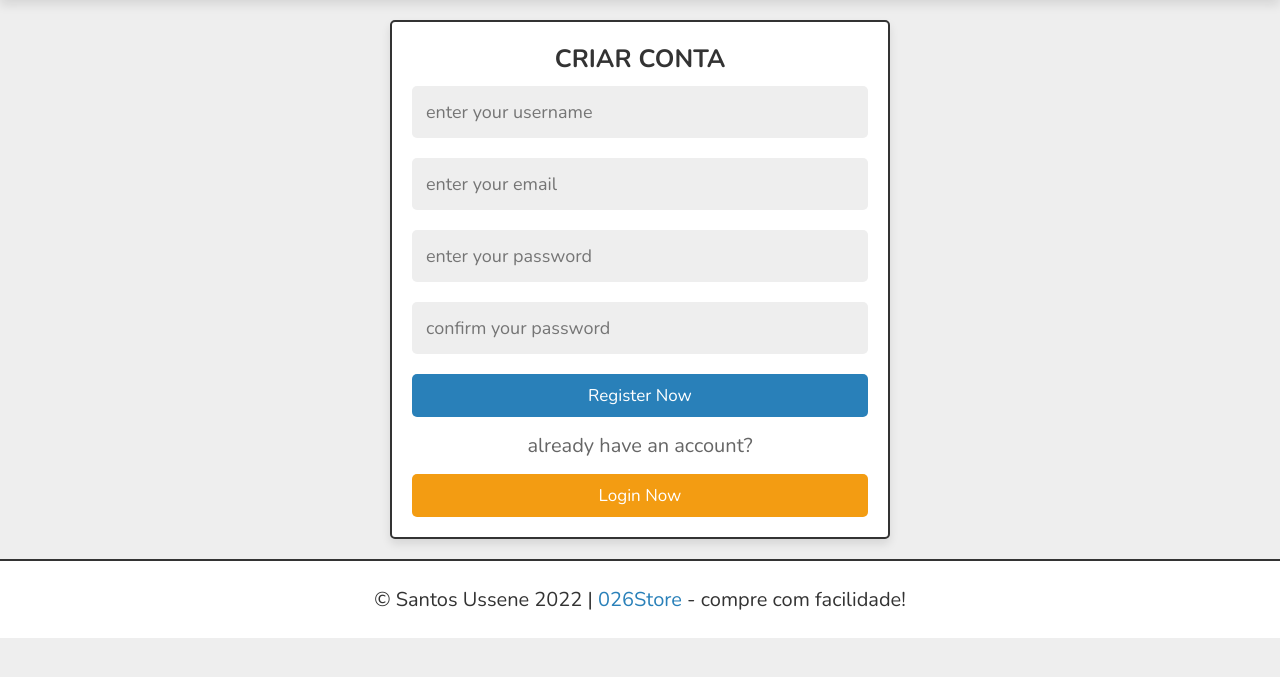
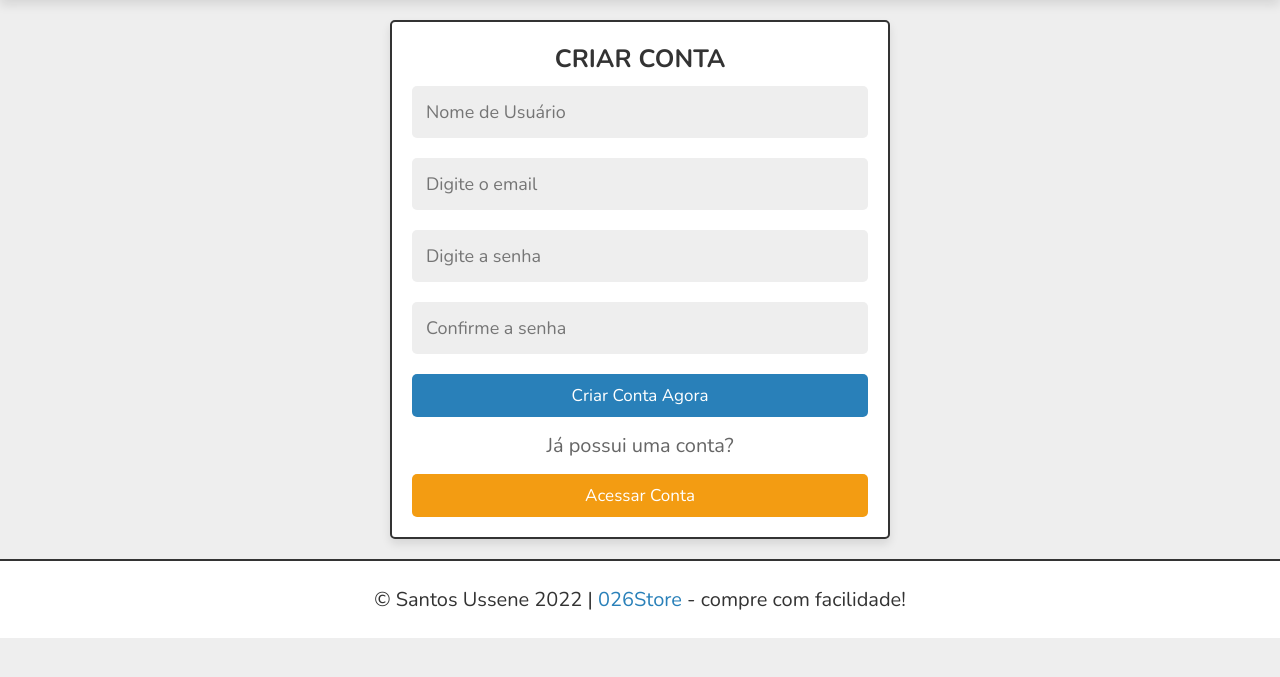
Before and after one commit to ussene026/026store, a PHP site: page /criar_conta.php in a window 1280 px wide. Shown: the part 74-751 px from the top of the page. Run offline with PHP 8.4, Linux system fonts and the light colour scheme; data that the repository does not hold is empty; some libraries are stand-ins or nearby versions.

Commit message:
New pack update [1.0.4]

```diff
--- a/components/admin_header.php
+++ b/components/admin_header.php
@@ -15,10 +15,10 @@
 
    <section class="flex">
 
-      <a href="../admin/dashboard.php" class="logo">Admin<span>Panel</span></a>
+      <a href="../admin/painel.php" class="logo">Admin<span>Panel</span></a>
 
       <nav class="navbar">
-         <a href="../admin/dashboard.php">home</a>
+         <a href="../admin/painel.php">home</a>
          <a href="../admin/products.php">products</a>
          <a href="../admin/placed_orders.php">orders</a>
          <a href="../admin/admin_accounts.php">admins</a>
--- a/criar_conta.php
+++ b/criar_conta.php
@@ -52,18 +52,16 @@ if(isset($_POST['submit'])){
 <?php include 'components/user_header.php'; ?>
 
 <section class="form-container">
-
    <form action="" method="post">
       <h3>Criar Conta</h3>
-      <input type="text" name="name" required placeholder="enter your username" maxlength="20"  class="box">
-      <input type="email" name="email" required placeholder="enter your email" maxlength="50"  class="box" oninput="this.value = this.value.replace(/\s/g, '')">
-      <input type="password" name="pass" required placeholder="enter your password" maxlength="20"  class="box" oninput="this.value = this.value.replace(/\s/g, '')">
-      <input type="password" name="cpass" required placeholder="confirm your password" maxlength="20"  class="box" oninput="this.value = this.value.replace(/\s/g, '')">
-      <input type="submit" value="register now" class="btn" name="submit">
-      <p>already have an account?</p>
-      <a href="login.php" class="option-btn">login now</a>
+      <input type="text" name="name" required placeholder="Nome de Usuário" maxlength="20"  class="box">
+      <input type="email" name="email" required placeholder="Digite o email" maxlength="50"  class="box" oninput="this.value = this.value.replace(/\s/g, '')">
+      <input type="password" name="pass" required placeholder="Digite a senha" maxlength="20"  class="box" oninput="this.value = this.value.replace(/\s/g, '')">
+      <input type="password" name="cpass" required placeholder="Confirme a senha" maxlength="20"  class="box" oninput="this.value = this.value.replace(/\s/g, '')">
+      <input type="submit" value="Criar Conta Agora" class="btn" name="submit">
+      <p>Já possui uma conta?</p>
+      <a href="login.php" class="option-btn">Acessar Conta</a>
    </form>
-
 </section>
 
 
--- a/css/style.css
+++ b/css/style.css
@@ -54,7 +54,7 @@ section{
 }
 
 .heading{
-   font-size: 4rem;
+   font-size: 3rem;
    color:var(--black);
    margin-bottom: 2rem;
    text-align: center;
```
Also changed, not shown: admin/admin_login.php (+7 -15 lines), admin/painel.php (renamed from admin/dashboard.php, +16 -26 lines).
